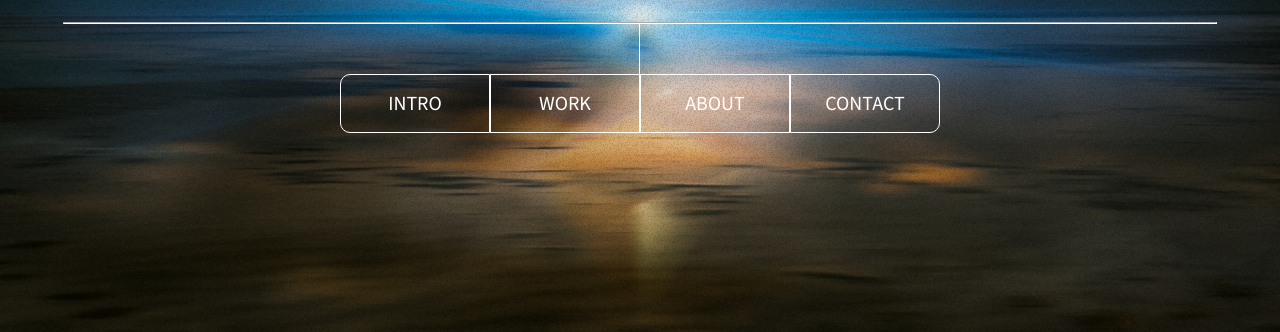
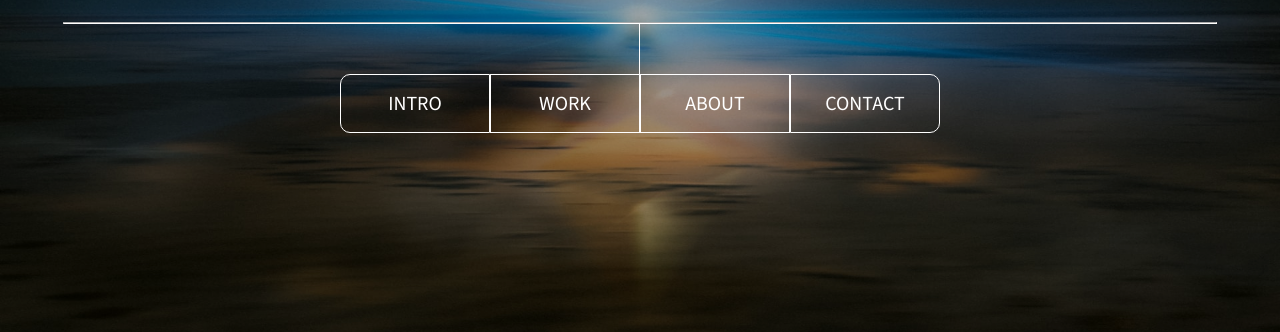
Before and after one commit to SomeRandomDude69/Metaverse, a plain HTML site: page index.html in a window 1280 px wide. Shown: the part 468-800 px from the top of the page. Drawn offline with nearby package versions, Linux system fonts and the light colour scheme.

Commit message:
Update style.css

```diff
--- a/style.css
+++ b/style.css
@@ -64,7 +64,6 @@ body::before {
   content: "";
   position: absolute;
   background-color: rgba(0, 0, 0, 0.3);
-  background:url(assets/bg-overlay.png);
   width: 100%;
   height: 100%;
   z-index: -1;
```
